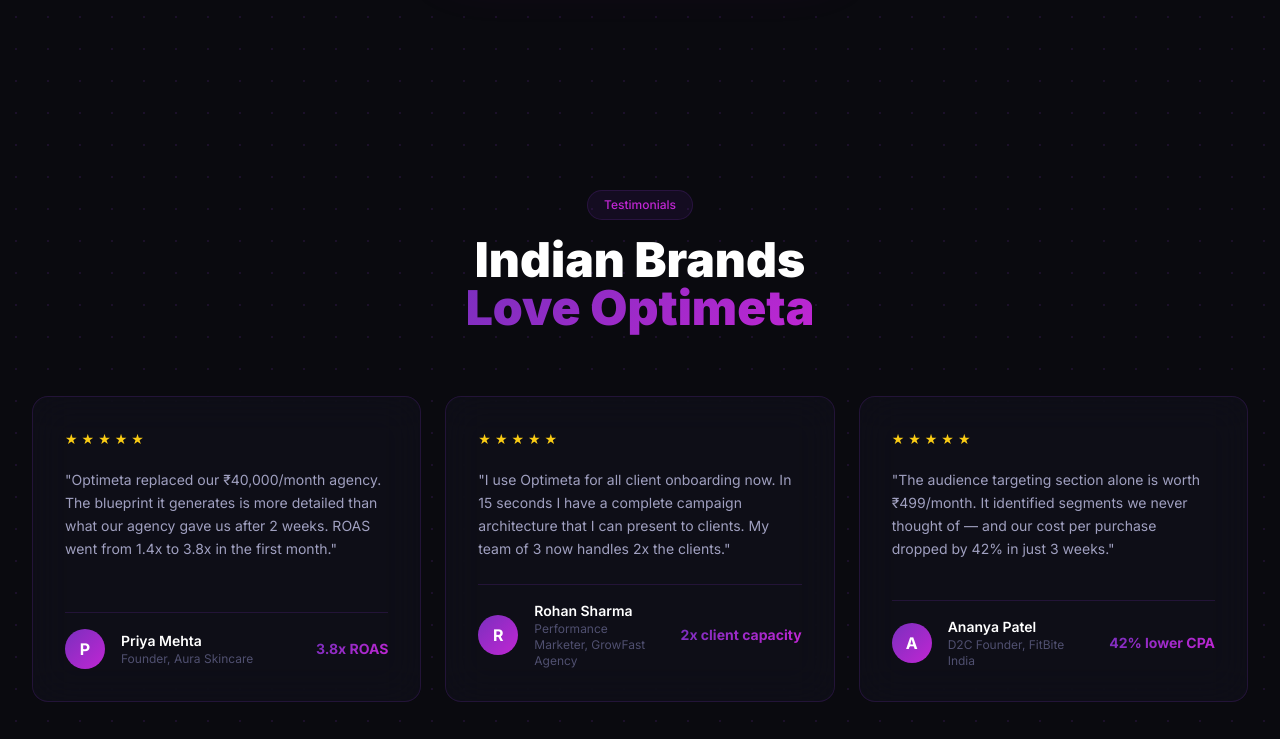
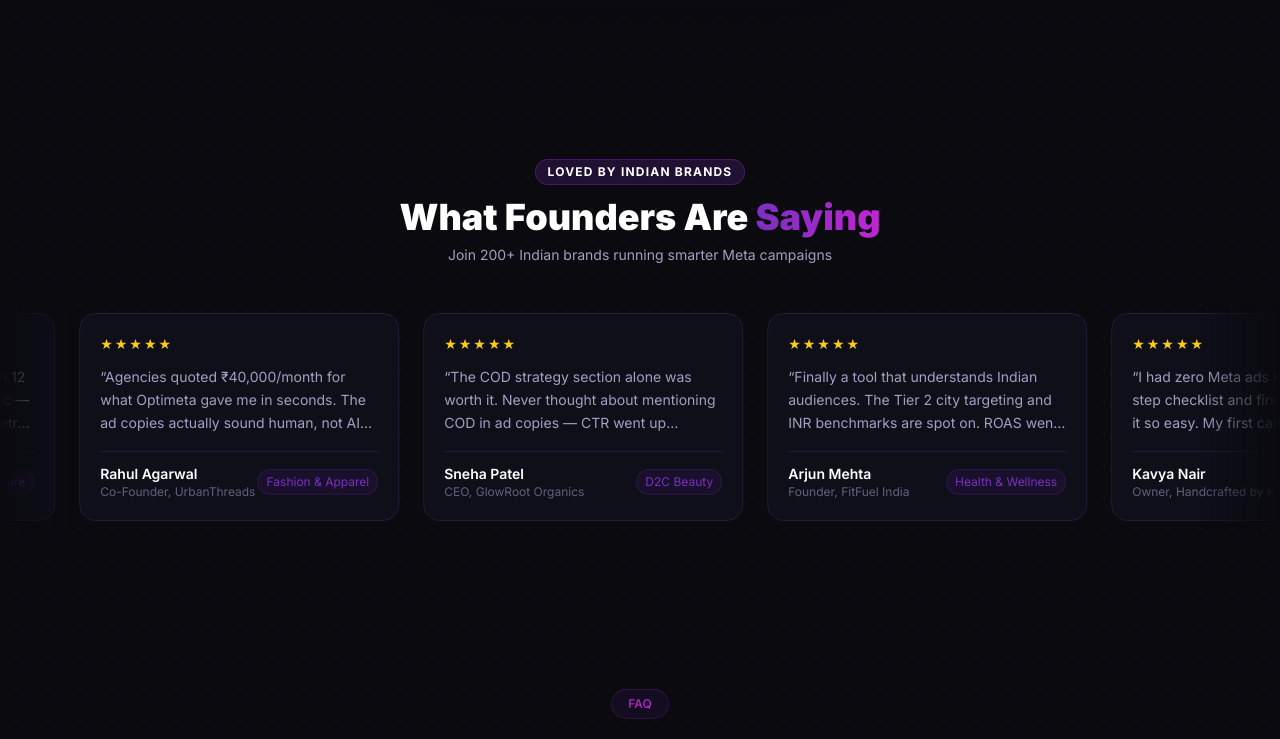
Before and after one commit to yashmarwal/Optimeta, a Next.js app in the folder frontend/: page / in a window 1280 px wide. Shown: the part 5151-5890 px from the top of the page. Built offline with nearby package versions, Linux system fonts and the light colour scheme; no server answers.

Commit message:
Replace Testimonials with infinite marquee reviews section (react-fast-marquee)

```diff
--- a/frontend/src/app/page.tsx
+++ b/frontend/src/app/page.tsx
@@ -6,7 +6,7 @@
 import FeaturesGrid from '@/components/landing/FeaturesGrid';
 import BlueprintPreview from '@/components/landing/BlueprintPreview';
 import PricingSection from '@/components/landing/PricingSection';
-import Testimonials from '@/components/landing/Testimonials';
+import { ReviewsMarquee } from '@/components/landing/ReviewsMarquee';
 import FAQSection from '@/components/landing/FAQSection';
 import FinalCTA from '@/components/landing/FinalCTA';
 import Footer from '@/components/landing/Footer';
@@ -58,7 +58,7 @@
 
       <BlueprintPreview />
       <PricingSection />
-      <Testimonials />
+      <ReviewsMarquee />
       <FAQSection />
       <FinalCTA />
       <Footer />
--- /dev/null
+++ b/frontend/src/components/landing/ReviewsMarquee.tsx
@@ -0,0 +1,218 @@
+'use client';
+
+import Marquee from 'react-fast-marquee';
+
+const reviews = [
+  {
+    name: 'Priya Sharma',
+    brand: 'Zara Skin Co.',
+    role: 'Founder',
+    review:
+      'Generated my first Meta campaign in 12 minutes. The targeting was so specific — Nykaa buyers, engaged shoppers, metro women. Exactly what I needed.',
+    rating: 5,
+    category: 'Beauty & Skincare',
+  },
+  {
+    name: 'Rahul Agarwal',
+    brand: 'UrbanThreads',
+    role: 'Co-Founder',
+    review:
+      'Agencies quoted ₹40,000/month for what Optimeta gave me in seconds. The ad copies actually sound human, not AI-generated.',
+    rating: 5,
+    category: 'Fashion & Apparel',
+  },
+  {
+    name: 'Sneha Patel',
+    brand: 'GlowRoot Organics',
+    role: 'CEO',
+    review:
+      'The COD strategy section alone was worth it. Never thought about mentioning COD in ad copies — CTR went up immediately after implementing.',
+    rating: 5,
+    category: 'D2C Beauty',
+  },
+  {
+    name: 'Arjun Mehta',
+    brand: 'FitFuel India',
+    role: 'Founder',
+    review:
+      'Finally a tool that understands Indian audiences. The Tier 2 city targeting and INR benchmarks are spot on. ROAS went from 1.2x to 3.1x.',
+    rating: 5,
+    category: 'Health & Wellness',
+  },
+  {
+    name: 'Kavya Nair',
+    brand: 'Handcrafted by Kavya',
+    role: 'Owner',
+    review:
+      'I had zero Meta ads knowledge. The 8-step checklist and first 7 days plan made it so easy. My first campaign got 47 orders in a week.',
+    rating: 5,
+    category: 'Jewellery',
+  },
+  {
+    name: 'Vikram Singh',
+    brand: 'SaaSify HQ',
+    role: 'Product Lead',
+    review:
+      'We used it for our SaaS lead gen campaign. The WhatsApp CTA suggestion was genius — 3x more leads than our previous Facebook form campaign.',
+    rating: 5,
+    category: 'SaaS',
+  },
+  {
+    name: 'Deepika Joshi',
+    brand: 'Mitti & More',
+    role: 'Co-Founder',
+    review:
+      'The blueprint told us exactly which interests to target for our handmade pottery brand. We had never thought of targeting home decor bloggers.',
+    rating: 5,
+    category: 'Home Decor',
+  },
+  {
+    name: 'Rohan Kapoor',
+    brand: 'QuickEats Cloud Kitchen',
+    role: 'Founder',
+    review:
+      'Generated a complete Reels-first strategy for our cloud kitchen. The hook suggestions were fire — one video got 2.3 lakh views organically.',
+    rating: 5,
+    category: 'Food & Beverage',
+  },
+  {
+    name: 'Ananya Reddy',
+    brand: 'Kurta Collective',
+    role: 'Founder',
+    review:
+      'Optimeta understood our festive collection strategy without us explaining. The targeting combinations for wedding season were perfect.',
+    rating: 5,
+    category: 'Fashion',
+  },
+  {
+    name: 'Nikhil Verma',
+    brand: 'CodeCraft Academy',
+    role: 'Director',
+    review:
+      'Used it for our coding bootcamp ads. The CPL benchmark of ₹200-400 it predicted was accurate. We hit ₹280 CPL in week 2.',
+    rating: 5,
+    category: 'EdTech',
+  },
+  {
+    name: 'Pooja Gupta',
+    brand: 'Little Wonders Baby',
+    role: 'Founder',
+    review:
+      'The new parents demographic targeting was something I never knew existed on Meta. Completely changed our campaign performance.',
+    rating: 5,
+    category: 'Baby Products',
+  },
+  {
+    name: 'Sameer Khan',
+    brand: 'Desi Protein',
+    role: 'Co-Founder',
+    review:
+      'Competitor targeting suggestions were gold. Targeting MyFitness and MuscleBlaze buyers directly was the missing piece in our strategy.',
+    rating: 5,
+    category: 'Health & Fitness',
+  },
+  {
+    name: 'Ritu Agarwal',
+    brand: 'Craft & Clay Studio',
+    role: 'Owner',
+    review:
+      'As a solo founder with ₹8,000 monthly budget, Optimeta told me exactly how to structure it. No wastage, pure focus on what works.',
+    rating: 5,
+    category: 'Art & Craft',
+  },
+  {
+    name: 'Amit Sharma',
+    brand: 'TechHire Solutions',
+    role: 'Founder',
+    review:
+      'Our B2B recruitment agency had never run Meta ads. The blueprint made it so clear — LinkedIn-style targeting on Meta actually works.',
+    rating: 5,
+    category: 'B2B Services',
+  },
+  {
+    name: 'Meera Iyer',
+    brand: 'Spice Route Kitchen',
+    role: 'Co-Founder',
+    review:
+      'The UGC brief it generated was exactly what I gave our content creator. She said it was the clearest brief she had ever received.',
+    rating: 5,
+    category: 'Food Brand',
+  },
+  {
+    name: 'Karan Malhotra',
+    brand: 'Nomad Gear India',
+    role: 'Founder',
+    review:
+      'Scaling from ₹15k to ₹50k monthly ad spend was scary. The scaling logic in the blueprint gave me exact thresholds to follow safely.',
+    rating: 5,
+    category: 'Travel & Outdoor',
+  },
+];
+
+function ReviewCard({ review }: { review: (typeof reviews)[0] }) {
+  return (
+    <div className="flex-shrink-0 w-80 mx-3 bg-[#0F0F1A] border border-[#1E1E3A] hover:border-[#7B2FBE]/50 rounded-2xl p-5 transition-all duration-300 hover:shadow-[0_0_20px_rgba(123,47,190,0.15)]">
+      {/* Stars */}
+      <div className="flex gap-0.5 mb-3">
+        {[...Array(review.rating)].map((_, i) => (
+          <span key={i} className="text-yellow-400 text-sm">
+            ★
+          </span>
+        ))}
+      </div>
+
+      {/* Review text */}
+      <p className="text-[#A0A0C0] text-sm leading-relaxed mb-4 line-clamp-3">
+        &ldquo;{review.review}&rdquo;
+      </p>
+
+      {/* Divider */}
+      <div className="border-t border-[#1E1E3A] pt-3">
+        <div className="flex items-center justify-between">
+          <div>
+            <p className="text-white text-sm font-semibold">{review.name}</p>
+            <p className="text-[#606080] text-xs">
+              {review.role}, {review.brand}
+            </p>
+          </div>
+          <span className="text-xs px-2 py-1 rounded-full bg-[#7B2FBE]/10 border border-[#7B2FBE]/20 text-[#7B2FBE] flex-shrink-0">
+            {review.category}
+          </span>
+        </div>
+      </div>
+    </div>
+  );
+}
+
+export function ReviewsMarquee() {
+  return (
+    <section className="py-16 overflow-hidden">
+      <div className="text-center mb-10 px-4">
+        <span className="inline-block text-xs font-bold uppercase tracking-widest text-white bg-[#7B2FBE]/20 border border-[#7B2FBE]/40 px-3 py-1 rounded-full mb-3">
+          Loved by Indian Brands
+        </span>
+        <h2 className="text-3xl md:text-4xl font-black text-white">
+          What Founders Are{' '}
+          <span className="bg-gradient-to-r from-[#7B2FBE] to-[#C026D3] bg-clip-text text-transparent">
+            Saying
+          </span>
+        </h2>
+        <p className="text-[#A0A0C0] mt-2 text-sm">
+          Join 200+ Indian brands running smarter Meta campaigns
+        </p>
+      </div>
+
+      <Marquee
+        speed={40}
+        pauseOnHover={true}
+        gradient={true}
+        gradientColor="#0A0A0F"
+        gradientWidth={80}
+      >
+        {reviews.map((review, index) => (
+          <ReviewCard key={index} review={review} />
+        ))}
+      </Marquee>
+    </section>
+  );
+}
```
Also changed, not shown: frontend/package.json (+14 -13 lines), 1 other file (tests, documents, lock files or other folders).
